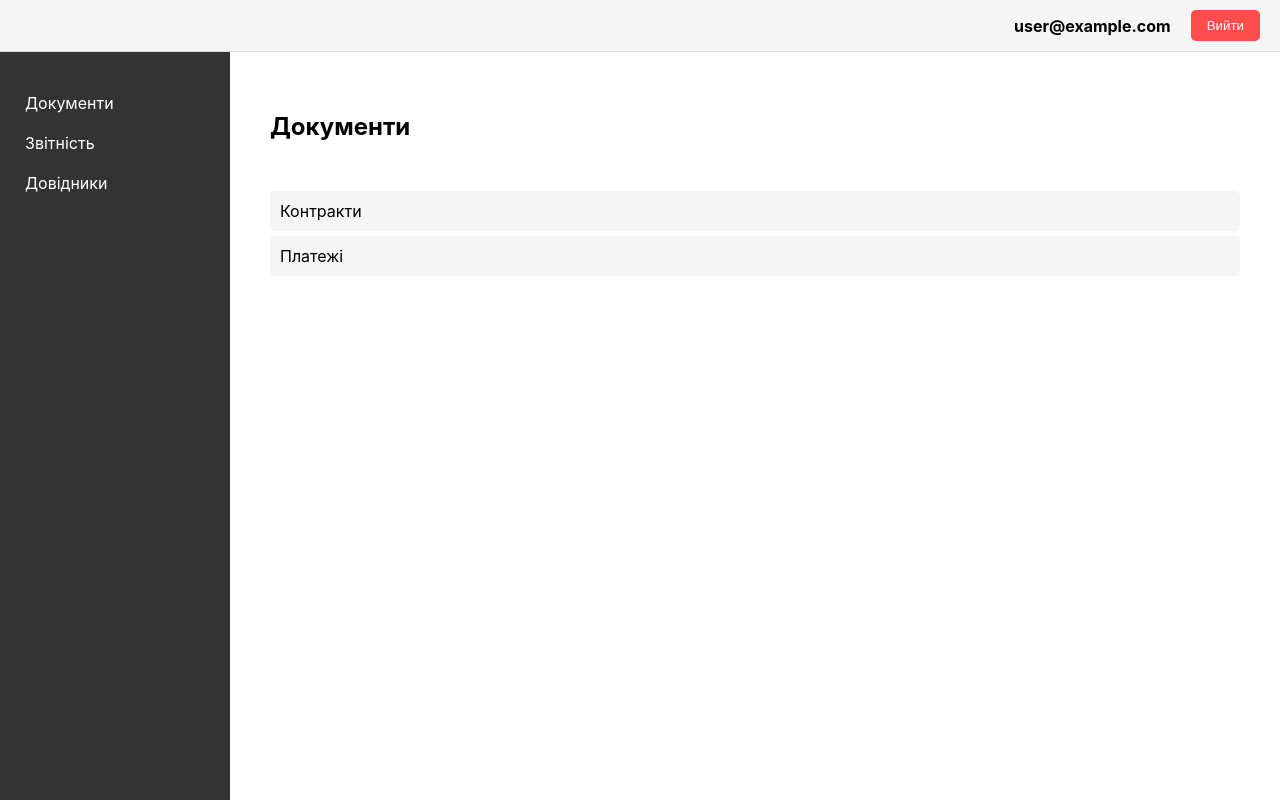
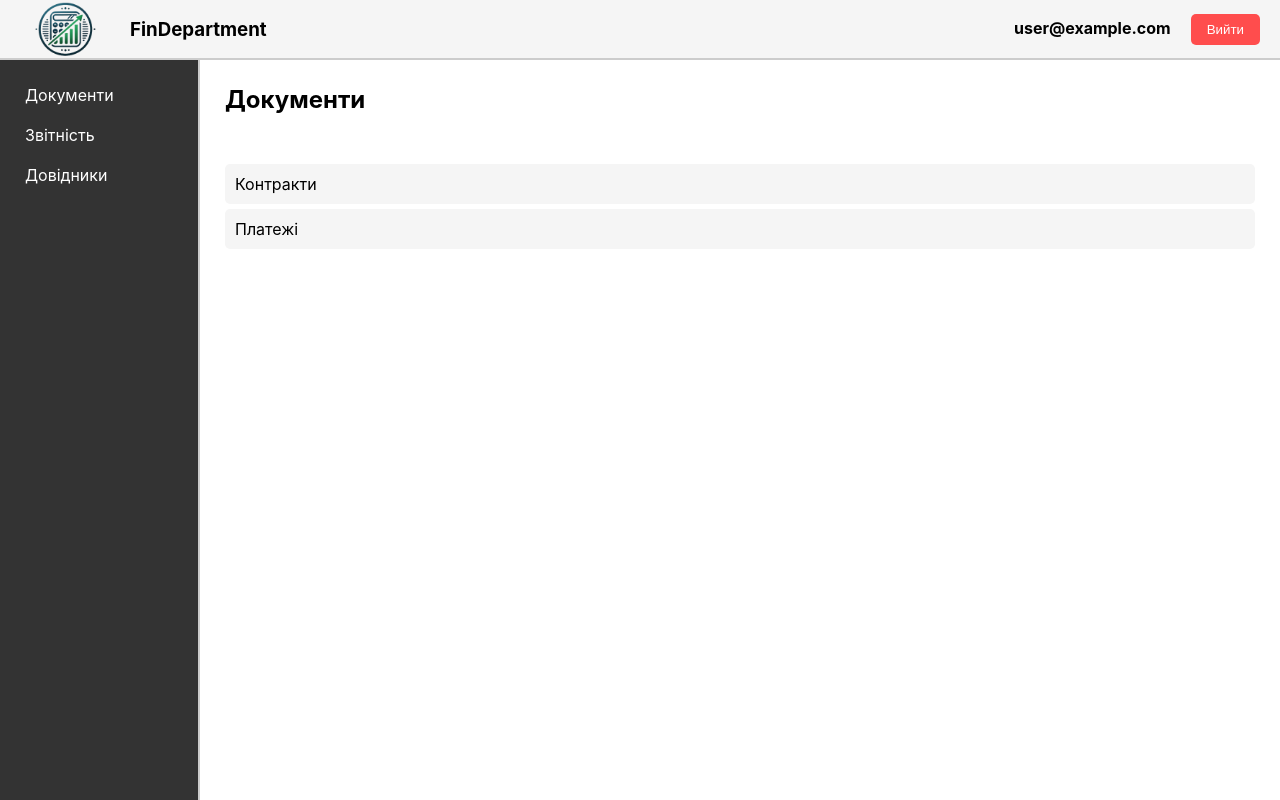
Before and after one commit to OleksandrDavydenko/findepapp, a React (Vite) app: page /home in a window 1280 px wide. Built offline with nearby package versions, Linux system fonts and the light colour scheme; no server answers; sample sign-in values are in the browser's storage.

Commit message:
300924/2

```diff
--- a/src/App/App.css
+++ b/src/App/App.css
@@ -29,3 +29,9 @@
 .small {
   font-size: 0.75rem;
 }
+
+* {
+  margin: 0;
+  padding: 0;
+  box-sizing: border-box;
+}
--- a/src/App/components/Directories/directories.css
+++ b/src/App/components/Directories/directories.css
@@ -2,6 +2,7 @@
 
 /* Контейнер для всього контенту довідників */
 .directories-container {
+    width: 100%;
     padding: 20px;
     position: relative; /* Встановлюємо відносне позиціонування для контейнера */
   }
@@ -15,7 +16,7 @@
     border-radius: 5px;
     cursor: pointer;
     position: absolute; /* Фіксуємо кнопку у верхньому лівому куті */
-    top: 10px;
+    top: 5px;
     left: 10px;
     z-index: 10; /* Забезпечуємо, що кнопка не буде перекриватися іншими елементами */
   }
--- a/src/App/components/Documents/Contracts/contractCard.css
+++ b/src/App/components/Documents/Contracts/contractCard.css
@@ -2,16 +2,19 @@
 .contract-card-container-unique {
   padding: 15px;
   height: 100%;
-  max-height: calc(100vh - 180px);
+  /* max-height: 100vh; */ /* calc(100vh - 180px) */;
+  max-width: 130vh;
   display: flex;
   flex-direction: column;
   overflow: hidden;
   font-size: 0.85rem;
   background-color: #fff;
   border-radius: 8px;
+  background-color: #F0F0F1;
   box-shadow: 0 4px 8px rgba(0, 0, 0, 0.1);
   box-sizing: border-box; /* Включає padding та border в розміри */
   width: 100%; /* Забезпечує, що контейнер не вийде за межі сторінки */
+  margin: 0 auto;
 }
 
 /* Заголовок контракту */
@@ -130,7 +133,7 @@
 
 /* Дії внизу форми */
 .actions-unique {
-  margin-top: 10px;
+  margin-top: 20px;
   display: flex;
   gap: 5px;
   justify-content: flex-end;
@@ -145,6 +148,7 @@
   border-radius: 5px;
   cursor: pointer;
   transition: background-color 0.3s;
+
 }
 
 .actions-unique button:hover {
@@ -161,7 +165,7 @@
 
 /* Таблиці з платежами */
 .payments-section-unique {
-  margin-top: 15px;
+  margin-top: 5%;
   display: flex;
   justify-content: space-between;
   gap: 10px;
@@ -219,6 +223,7 @@
   justify-content: flex-start;
   gap: 5px;
   margin-bottom: 5px;
+  margin-top: 10px;
 }
 
 .payment-actions-unique button {
@@ -244,7 +249,7 @@
   border: none;
   height: 2px;
   background-color: #333;
-  margin: 10px 0;
+  margin: 20px 0;
   max-width: 100%;
 }
 
--- a/src/App/components/Documents/documents.css
+++ b/src/App/components/Documents/documents.css
@@ -1,6 +1,7 @@
 /* Контейнер для всього контенту документів */
 .documents-container {
-    padding: 20px;
+    width: 100%;
+    padding: 25px;
     position: relative; /* Встановлюємо відносне позиціонування для контейнера */
   }
 
--- a/src/App/components/Home/Home.jsx
+++ b/src/App/components/Home/Home.jsx
@@ -6,6 +6,7 @@ import Documents from '../Documents/Documents';
 import Reporting from '../Reporting/Reporting';
 import Directories from '../Directories/Directories'; // Імпортуємо новий компонент "Довідники"
 import './home.css'; // Додаємо файл стилів для цього компонента
+
 
 const Home = () => {
   const { currentUser, logout } = useAuth();
@@ -44,10 +45,17 @@ const Home = () => {
     <div className="home-container">
       <header className="header">
         <div className="header-content">
-          <span className="user-info"> {currentUser?.email}</span>
-          <button onClick={logout} className="logout-button">
-            Вийти
-          </button>
+          <div className='logo-conteiner'>
+            <img  src='../../../../public/logo.png' alt="Logo" class="logo"/>
+            <h3 className="user-info"> FinDepartment</h3>
+          </div>
+          <div>
+            <span className="user-info"> {currentUser?.email}</span>
+            <button onClick={logout} className="logout-button">
+              Вийти
+            </button>
+          </div>
+
         </div>
       </header>
       <div className="main-content">
--- a/src/App/components/Home/home.css
+++ b/src/App/components/Home/home.css
@@ -1,4 +1,13 @@
-/* src/components/Home/home.css */
+* {
+  margin: 0;
+  padding: 0;
+  box-sizing: border-box;
+}
+
+html, body {
+  height: 100%;
+  margin: 0;
+}
 
 .home-container {
   display: flex;
@@ -12,12 +21,20 @@
   display: flex;
   justify-content: flex-end;
   align-items: center;
-  border-bottom: 1px solid #ddd;
+  border-bottom: 2px solid #ccc;
+  position: fixed;
+  top: 0;
+  left: 0;
+  width: 100%;
+  z-index: 1000;
+  height: 60px;
 }
 
 .header-content {
   display: flex;
   align-items: center;
+  width: 100%;
+  justify-content: space-between;
 }
 
 .user-info {
@@ -26,13 +43,14 @@
 }
 
 .logout-button {
-  width: 35%;
   background-color: #ff4d4d;
   color: white;
   border: none;
   padding: 8px 16px;
   border-radius: 5px;
   cursor: pointer;
+  width: auto;
+  white-space: nowrap;
 }
 
 .logout-button:hover {
@@ -41,19 +59,35 @@
 
 .main-content {
   display: flex;
-  flex: 1;
+  justify-content: center;
+  padding-top: 60px; /* Висота хедера */
 }
-
+.logo-conteiner{
+  display: flex;
+  flex-direction: row;
+  align-items: center;
+}
 .sidebar {
   width: 200px;
   background-color: #333;
   color: white;
-  padding: 15px;
+  border-right: 2px solid #ccc;
+  padding: 15px; /* Встановлюємо padding на 0 */
+  position: fixed;
+  top: 60px; /* Щоб sidebar не заходив під хедер */
+  bottom: 0;
+  left: 0;
+}
+
+.logo {
+  height: 90px; /* Встановіть бажану висоту логотипу */
+  margin-right: 20px; /* Додайте відступ праворуч від логотипу */
 }
 
 .sidebar ul {
   list-style: none;
   padding: 0;
+  margin: 0;
 }
 
 .sidebar ul li {
@@ -67,6 +101,6 @@
 }
 
 .content {
-  flex: 1;
-  padding: 20px;
+  width: 100%;
+  margin-left: 200px;
 }
--- a/src/App/components/Lists/lists.css
+++ b/src/App/components/Lists/lists.css
@@ -29,7 +29,7 @@
 .search-input {
   padding: 8px;
   width: 100%;
-  max-width: 300px;
+  max-width: calc(100hv - 300px);
   margin-bottom: 15px;
   border: 1px solid #ccc;
   border-radius: 5px;
--- a/src/App/components/Modal/ContractModal.jsx
+++ b/src/App/components/Modal/ContractModal.jsx
@@ -39,7 +39,7 @@ const ContractModal = ({ onClose, onSelect }) => {
           onChange={(e) => setSearchTerm(e.target.value)}
           className="modal-search-input"
         />
-        <div className="table-container">
+        <div className="table-container modal">
           <table className="list-table">
             <thead>
               <tr>
--- a/src/App/components/Modal/CounterpartyModal.jsx
+++ b/src/App/components/Modal/CounterpartyModal.jsx
@@ -37,7 +37,7 @@ const CounterpartyModal = ({ onClose, onSelect }) => {
           onChange={(e) => setSearchTerm(e.target.value)}
           className="modal-search-input"
         />
-        <div className="table-container">
+        <div className="table-container modal">
           <table className="list-table">
             <thead>
               <tr>
--- a/src/App/components/Modal/WalletModal.jsx
+++ b/src/App/components/Modal/WalletModal.jsx
@@ -56,7 +56,7 @@ const WalletModal = ({ onClose, onSelect }) => {
           onChange={(e) => setSearchTerm(e.target.value)}
           className="modal-search-input"
         />
-        <div className="table-container">
+        <div className="table-container modal">
           <table className="list-table">
             <thead>
               <tr>
--- a/src/App/components/Modal/modal.css
+++ b/src/App/components/Modal/modal.css
@@ -27,9 +27,12 @@
   }
 
   .table-container {
-    max-height: 300px;
+
     overflow-y: auto;
     margin-bottom: 15px;
+  }
+  .modal {
+    max-height: 300px;
   }
 
   .list-table {
```
Also changed, not shown: public/logo.png (added).
